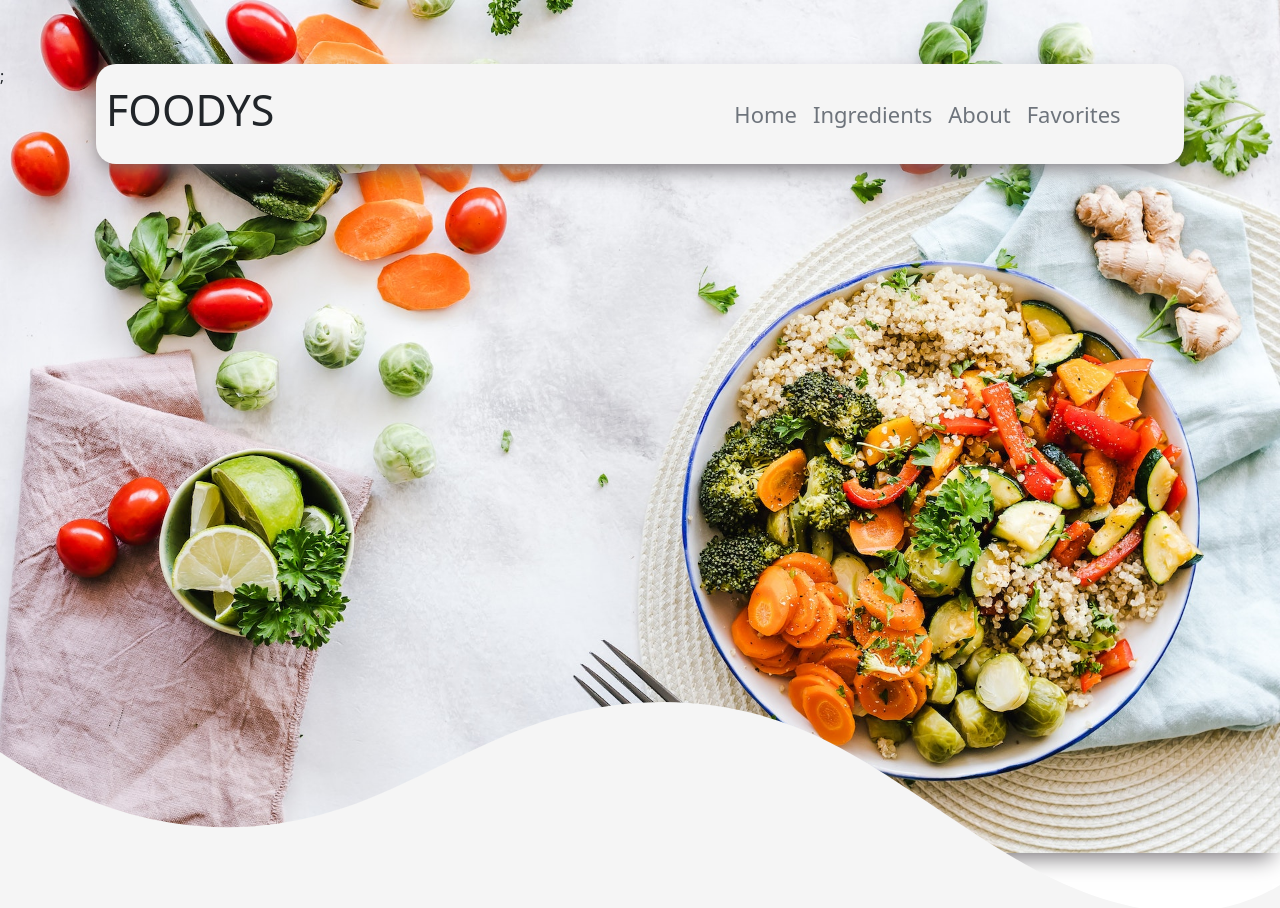
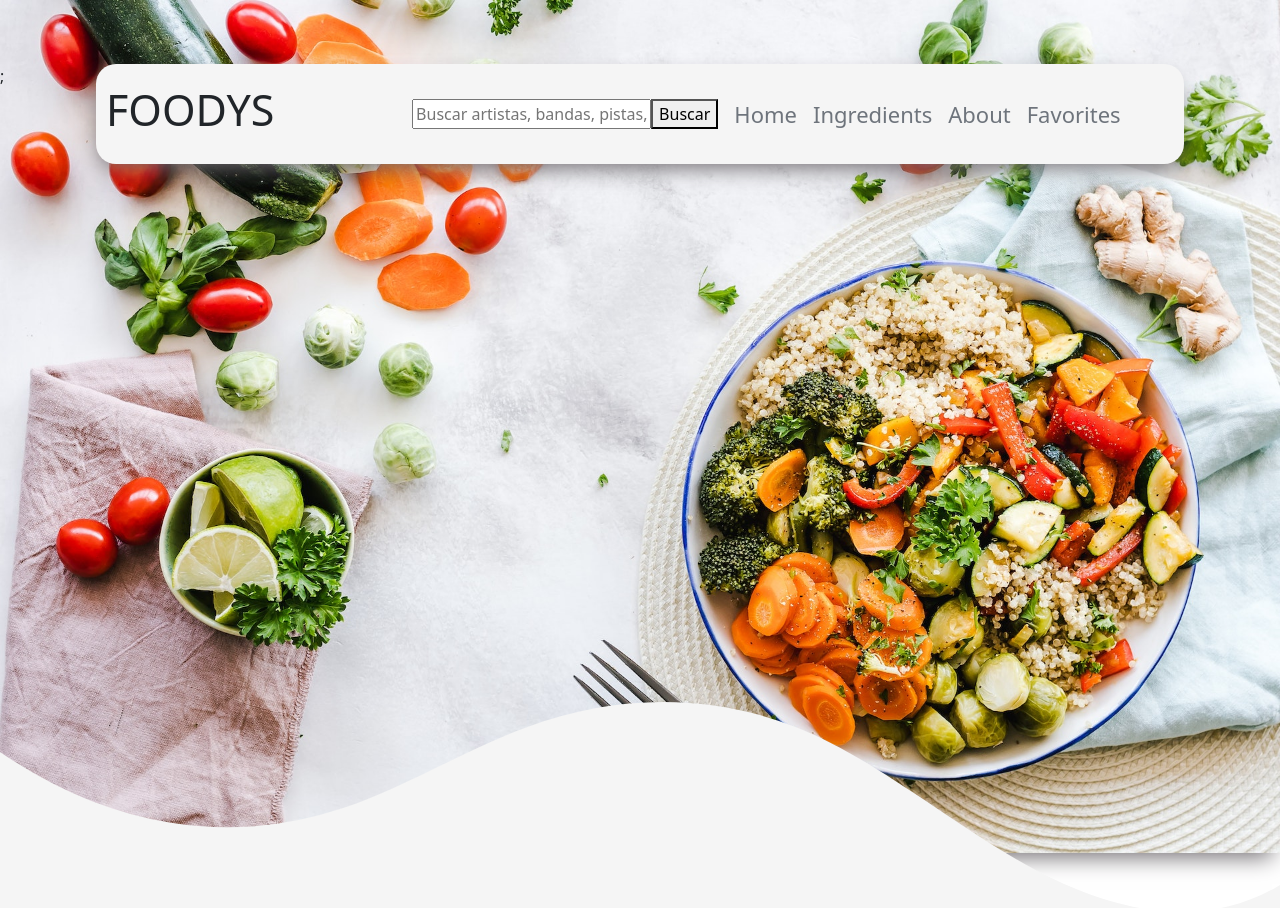
Before and after one commit to ghuizzi/foodys, a React (Create React App) app: page / in a window 1280 px wide. Shown: the top 908 px of the page. Built offline with nearby package versions, Linux system fonts and the light colour scheme.

Commit message:
add search bar

```diff
--- a/src/components/NavBar/Nav.jsx
+++ b/src/components/NavBar/Nav.jsx
@@ -1,9 +1,9 @@
 import React from "react";
 import { NavLink } from "react-router-dom";
-
 import { routes } from "../../router/routes";
 import { Capitalize } from "../../utils";
 import "../../styles/nav.css";
+import Search from "./Search";
 function Nav() {
   return (
     <div>
@@ -13,7 +13,7 @@ function Nav() {
             <div className="tittle">
               <h1>Foodys</h1>
             </div>
-
+            <Search />
             {routes[0].children.map((route, index) => (
               <NavLink
                 className="navlink"
--- a/src/components/Search.jsx
+++ b/src/components/NavBar/Search.jsx
@@ -1,6 +1,6 @@
 import React from "react";
 
-const Search = () => {
+function Search(){
   return (
     <div>
       <input
```
